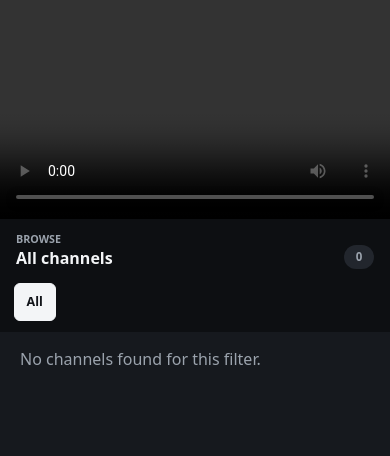
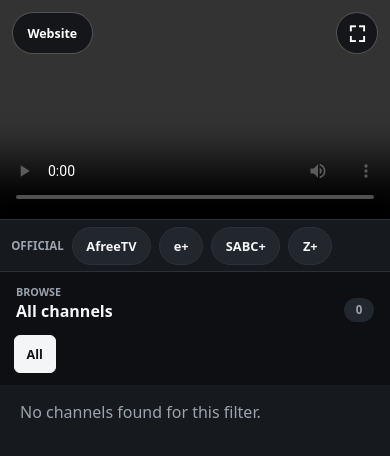
Before and after one commit to AshtonLG3/iptv-player, a website with bundled scripts: page index.html in a window 390 px wide. Built offline with nearby package versions, Linux system fonts and the light colour scheme; files whose address does not match are found by name.

Commit message:
Add direct TV web controls (#4)

```diff
--- a/app.js
+++ b/app.js
@@ -1,5 +1,10 @@
 import { loadChannels } from './src/playlist.js';
-import { COMPATIBLE_PLAYERS, CURATED_PLAYLISTS, OFFICIAL_SERVICES } from './src/constants.js';
+import {
+  COMPATIBLE_PLAYERS,
+  CURATED_PLAYLISTS,
+  FEATURED_OFFICIAL_SERVICE_IDS,
+  OFFICIAL_SERVICES,
+} from './src/constants.js';
 import {
   createAndroidIntentUrl,
   isAndroidUserAgent,
@@ -7,6 +12,7 @@ import {
 } from './src/playlistAccess.js';
 import { getCategoryNames, getChannelInitials, renderApp } from './src/ui.js';
 import { createPlayer } from './src/player.js';
+import { createFullscreenController } from './src/fullscreen.js';
 import { updateMediaSession } from './src/mediaSession.js';
 import {
   detectTelevision,
@@ -32,6 +38,9 @@ async function main() {
   const layoutEl = document.querySelector('.layout');
   const playerPanelEl = document.querySelector('.player-panel');
   const playerFrameEl = document.querySelector('.player-frame');
+  const websiteLink = document.getElementById('website-link');
+  const fullscreenToggle = document.getElementById('fullscreen-toggle');
+  const featuredServiceList = document.getElementById('featured-service-list');
   const drawerHandle = document.getElementById('drawer-handle');
   const nowPlayingSummary = document.getElementById('now-playing-summary');
   const nowPlayingLogo = document.getElementById('now-playing-logo');
@@ -70,6 +79,58 @@ async function main() {
 
   document.documentElement.classList.toggle('tv-mode', isTvMode);
   document.documentElement.classList.toggle('android-app', Boolean(androidDeviceBridge));
+
+  function openWithAndroidBrowser(event) {
+    if (typeof androidDeviceBridge?.openOfficialUrl !== 'function') return;
+    event.preventDefault();
+    androidDeviceBridge.openOfficialUrl(event.currentTarget.href);
+  }
+
+  for (const serviceId of FEATURED_OFFICIAL_SERVICE_IDS) {
+    const service = officialServiceById[serviceId];
+    if (!service) continue;
+    const link = document.createElement('a');
+    link.href = service.url;
+    link.target = '_blank';
+    link.rel = 'noopener';
+    link.className = 'featured-service-link';
+    link.textContent = service.shortLabel || service.name;
+    link.title = `${service.name} - ${service.note}`;
+    link.addEventListener('click', openWithAndroidBrowser);
+    featuredServiceList.appendChild(link);
+  }
+  websiteLink.addEventListener('click', openWithAndroidBrowser);
+
+  const fullscreenController = createFullscreenController({
+    documentObj: document,
+    playerElement: playerFrameEl,
+    videoElement: videoEl,
+  });
+
+  function updateFullscreenControl() {
+    const active = fullscreenController.isActive();
+    fullscreenToggle.setAttribute('aria-label', active ? 'Exit full screen' : 'Enter full screen');
+    fullscreenToggle.setAttribute('aria-pressed', String(active));
+    fullscreenToggle.title = active ? 'Exit full screen' : 'Full screen';
+    playerFrameEl.classList.toggle('is-fullscreen', active);
+  }
+
+  fullscreenToggle.hidden = isTvMode
+    || Boolean(androidDeviceBridge)
+    || !fullscreenController.isSupported();
+  fullscreenToggle.addEventListener('click', async () => {
+    try {
+      await fullscreenController.toggle();
+      updateFullscreenControl();
+    } catch {
+      statusEl.textContent = 'Full screen is not available in this browser.';
+      statusEl.hidden = false;
+    }
+  });
+  document.addEventListener('fullscreenchange', updateFullscreenControl);
+  document.addEventListener('webkitfullscreenchange', updateFullscreenControl);
+  updateFullscreenControl();
+
   if (isTvMode) {
     videoEl.removeAttribute('controls');
     videoEl.controls = false;
--- a/index.html
+++ b/index.html
@@ -4,6 +4,7 @@
   <meta charset="utf-8" />
   <meta name="viewport" content="width=device-width, initial-scale=1, viewport-fit=cover" />
   <title>Rugare TV</title>
+  <link rel="icon" href="https://mangezi.xyz/favicon.svg" type="image/svg+xml" />
   <link rel="stylesheet" href="style.css" />
   <script src="https://cdn.jsdelivr.net/npm/hls.js@1.5.17/dist/hls.min.js"></script>
 </head>
@@ -17,6 +18,10 @@
     <section class="player-panel">
       <div class="player-frame">
         <video id="video" controls playsinline></video>
+        <a id="website-link" class="player-website-link" href="https://mangezi.xyz/" data-in-app-browser="true" title="Back to mangezi.xyz">Website</a>
+        <button id="fullscreen-toggle" class="fullscreen-toggle" type="button" aria-label="Enter full screen" aria-pressed="false" title="Full screen">
+          <span aria-hidden="true">⛶</span>
+        </button>
         <div class="landscape-channel-nav" aria-label="Channel navigation">
           <button id="previous-channel-button" class="channel-nav-button" type="button" aria-label="Previous channel" disabled></button>
           <button id="next-channel-button" class="channel-nav-button" type="button" aria-label="Next channel" disabled></button>
@@ -39,6 +44,7 @@
           </span>
         </div>
       </div>
+      <nav id="featured-service-list" class="featured-service-list" aria-label="Official TV services"></nav>
       <section id="now-playing-summary" class="now-playing-summary" aria-live="polite" hidden>
         <span class="now-playing-artwork">
           <img id="now-playing-logo" alt="" />
--- a/src/constants.js
+++ b/src/constants.js
@@ -55,6 +55,7 @@ export const OFFICIAL_SERVICES = [
   {
     id: 'sabc-plus',
     name: 'SABC+',
+    shortLabel: 'SABC+',
     country: 'South Africa',
     url: 'https://sabc-plus.com/',
     note: 'SABC live TV, radio, sport',
@@ -69,6 +70,7 @@ export const OFFICIAL_SERVICES = [
   {
     id: 'evod',
     name: 'eVOD / e.tv',
+    shortLabel: 'e+',
     country: 'South Africa',
     url: 'https://watch.evod.co.za/live-tv',
     note: 'e.tv and eMedia streaming',
@@ -76,6 +78,7 @@ export const OFFICIAL_SERVICES = [
   {
     id: 'afree-tv',
     name: 'Afree TV',
+    shortLabel: 'AfreeTV',
     country: 'South Africa',
     url: 'https://afreetv.net/',
     note: 'African live TV and on-demand',
@@ -83,6 +86,7 @@ export const OFFICIAL_SERVICES = [
   {
     id: 'zplus',
     name: 'Z+ / ZBC',
+    shortLabel: 'Z+',
     country: 'Zimbabwe',
     url: 'https://zbc.ottplatform.com/',
     note: 'ZBC TV, News 24, Jive TV',
@@ -102,3 +106,10 @@ export const OFFICIAL_SERVICES = [
     note: 'Free satellite channels',
   },
 ];
+
+export const FEATURED_OFFICIAL_SERVICE_IDS = [
+  'afree-tv',
+  'evod',
+  'sabc-plus',
+  'zplus',
+];
--- /dev/null
+++ b/src/fullscreen.js
@@ -0,0 +1,50 @@
+function invoke(receiver, methodName) {
+  return Promise.resolve(receiver[methodName]());
+}
+
+export function createFullscreenController({ documentObj, playerElement, videoElement }) {
+  function isActive() {
+    return Boolean(
+      documentObj.fullscreenElement
+      || documentObj.webkitFullscreenElement
+      || videoElement.webkitDisplayingFullscreen,
+    );
+  }
+
+  function isSupported() {
+    return Boolean(
+      playerElement.requestFullscreen
+      || playerElement.webkitRequestFullscreen
+      || videoElement.webkitEnterFullscreen,
+    );
+  }
+
+  async function toggle() {
+    if (isActive()) {
+      if (documentObj.exitFullscreen) {
+        await invoke(documentObj, 'exitFullscreen');
+      } else if (documentObj.webkitExitFullscreen) {
+        await invoke(documentObj, 'webkitExitFullscreen');
+      } else if (videoElement.webkitExitFullscreen) {
+        await invoke(videoElement, 'webkitExitFullscreen');
+      }
+      return false;
+    }
+
+    if (playerElement.requestFullscreen) {
+      await invoke(playerElement, 'requestFullscreen');
+      return true;
+    }
+    if (playerElement.webkitRequestFullscreen) {
+      await invoke(playerElement, 'webkitRequestFullscreen');
+      return true;
+    }
+    if (videoElement.webkitEnterFullscreen) {
+      await invoke(videoElement, 'webkitEnterFullscreen');
+      return true;
+    }
+    return false;
+  }
+
+  return { isActive, isSupported, toggle };
+}
--- a/style.css
+++ b/style.css
@@ -1043,6 +1043,109 @@ html.tv-mode #player-status {
   width: 100%;
 }
 
+.player-website-link,
+.fullscreen-toggle {
+  align-items: center;
+  background: rgba(13, 15, 18, 0.78);
+  border: 1px solid rgba(255, 255, 255, 0.26);
+  border-radius: 999px;
+  color: #fff;
+  display: inline-flex;
+  font: inherit;
+  font-size: 0.78rem;
+  font-weight: 800;
+  min-height: 42px;
+  position: absolute;
+  top: 0.75rem;
+  z-index: 7;
+}
+
+.player-website-link {
+  left: 0.75rem;
+  padding: 0 0.9rem;
+  text-decoration: none;
+}
+
+.fullscreen-toggle {
+  cursor: pointer;
+  font-size: 1.35rem;
+  justify-content: center;
+  padding: 0;
+  right: 0.75rem;
+  width: 42px;
+}
+
+.fullscreen-toggle[hidden],
+html.tv-mode .player-website-link,
+html.tv-mode .fullscreen-toggle {
+  display: none;
+}
+
+.player-website-link:hover,
+.player-website-link:focus-visible,
+.fullscreen-toggle:hover,
+.fullscreen-toggle:focus-visible {
+  background: rgba(13, 15, 18, 0.96);
+  border-color: var(--accent);
+  color: #fff;
+  outline: none;
+}
+
+.player-frame.is-fullscreen {
+  height: 100%;
+  max-width: none;
+}
+
+.player-frame.is-fullscreen #video {
+  height: 100%;
+  max-height: none;
+  max-width: none;
+  object-fit: contain;
+}
+
+.featured-service-list {
+  align-items: center;
+  background: var(--panel);
+  border: 1px solid var(--line);
+  border-radius: var(--radius);
+  display: flex;
+  gap: 0.5rem;
+  max-width: 960px;
+  overflow-x: auto;
+  padding: 0.55rem 0.65rem;
+  scrollbar-width: thin;
+  width: 100%;
+}
+
+.featured-service-list::before {
+  color: var(--muted);
+  content: "Official";
+  flex: 0 0 auto;
+  font-size: 0.72rem;
+  font-weight: 800;
+  text-transform: uppercase;
+}
+
+.featured-service-link {
+  background: var(--panel-strong);
+  border: 1px solid var(--line);
+  border-radius: 999px;
+  color: var(--text);
+  flex: 0 0 auto;
+  font-size: 0.8rem;
+  font-weight: 800;
+  min-height: 38px;
+  padding: 0.55rem 0.85rem;
+  text-decoration: none;
+}
+
+.featured-service-link:hover,
+.featured-service-link:focus-visible {
+  border-color: var(--accent);
+  color: var(--accent);
+  outline: none;
+}
+
 .now-playing-summary {
   align-items: center;
   background: var(--panel);
@@ -1456,7 +1559,7 @@ html.android-app:not(.tv-mode) .layout.channel-nav-visible .player-orientation-t
     max-height: none;
     padding-bottom: max(0.75rem, env(safe-area-inset-bottom));
     right: 0;
-    top: calc(env(safe-area-inset-top) + min(31vh, 56.25vw) + 70px);
+    top: calc(env(safe-area-inset-top) + min(31vh, 56.25vw) + 116px);
     width: auto;
   }
 
@@ -1485,6 +1588,14 @@ html.android-app:not(.tv-mode) .layout.channel-nav-visible .player-orientation-t
     padding: 0.65rem 0.8rem;
   }
 
+  .featured-service-list {
+    border-left: 0;
+    border-radius: 0;
+    border-right: 0;
+    justify-content: flex-start;
+    padding: 0.4rem 0.7rem;
+  }
+
   .now-playing-artwork {
     height: 48px;
     width: 48px;
@@ -1544,6 +1655,10 @@ html.android-app:not(.tv-mode) .layout.channel-nav-visible .player-orientation-t
 }
 
 @media (max-height: 540px) and (orientation: landscape) {
+  .featured-service-list {
+    display: none;
+  }
+
   html:not(.tv-mode) .drawer-handle {
     display: none;
   }
@@ -1628,6 +1743,10 @@ html.tv-mode .player-frame {
   max-width: none;
 }
 
+html.tv-mode .featured-service-list {
+  display: none;
+}
+
 html.tv-mode .now-playing-summary {
   display: none;
 }
```
Also changed, not shown: test/constants.test.js (added, +17 -0 lines), test/fullscreen.test.js (added, +49 -0 lines).
